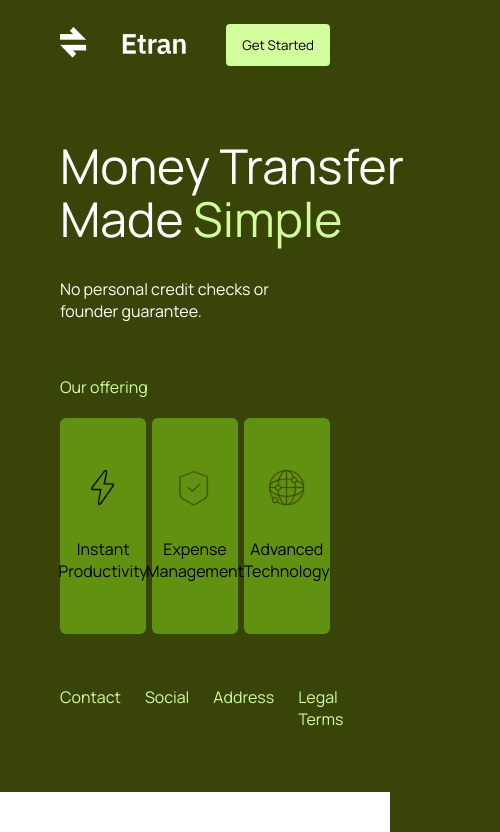
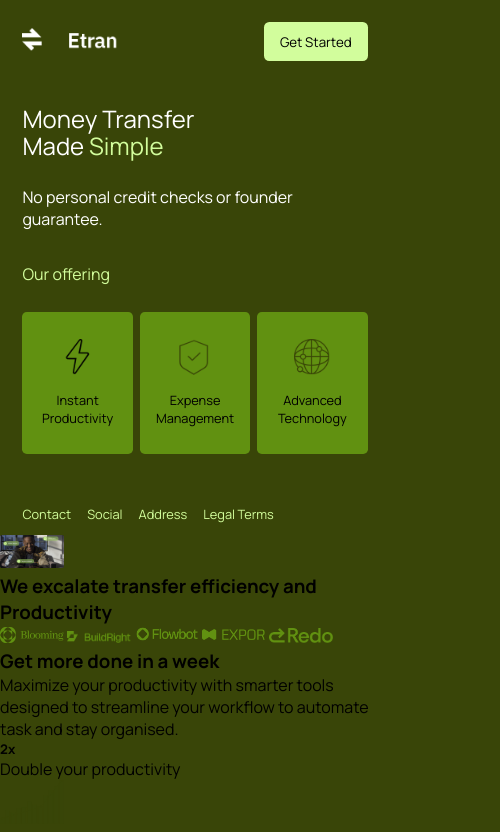
Before and after one commit to Adebayorr/Etran, a plain HTML site: page index.html in a window 390 px wide. Shown: the top 832 px of the page, 500 px wide, since content can reach past the window. Drawn offline with Linux system fonts and the light colour scheme.

Commit message:
Taking mobile-first approach to styling the page, small screen first

```diff
--- a/style.css
+++ b/style.css
@@ -7,33 +7,118 @@
     font-family: "Manrope", sans-serif;
 }
 
+
 body {
     background-color: #394508;
 }
 
 .header {
     background: #394508;
-    padding: 24px 60px;
+    padding: 1.4rem;
     display: flex;
     justify-content: space-between;
     align-items: center;
 }
 
-.logo {
-    text-decoration: none;
-}
 
 .logo--image {
-    width: 8rem;
+    width: 6rem;
 }
 
 .header_cta, .cta_btn {
     border: none;
-    padding: 12px 16px;
+    padding: 0.66rem 1rem;
     background-color: #D2FD9C;
-    border-radius: 4px;
+    border-radius: 0.33rem;
     cursor: pointer;
 }
+
+.hero {
+    padding: 1.4rem;
+    background: #394508;
+    color: #ffffff;
+}
+
+.hero-title {
+    width: 64%;
+    font-weight: 400;
+    font-size: 2.66remx;
+    letter-spacing: -2%;
+    line-height: 110.8%;
+    margin-bottom: 1.66rem;
+    text-transform: capitalize;
+}
+
+.hero-title--marked {
+    color: #D2FD9C;
+}
+
+.hero_subtitle {
+    width: 80%;
+    font-weight: 400;
+}
+
+.offerings {
+    padding: 0.7rem 1.4rem;
+    color: #D2FD9C;
+    position: relative;
+}
+
+.offerings-text {
+    margin-bottom: 1.66rem;
+}
+
+.offerings_items {
+    display: flex;
+    justify-content: space-between;
+    align-items: center;
+    width: 100%;
+    margin-bottom: 3.2rem;
+}
+
+.offerings_item {
+    background: #619111;
+    width: 32%;
+    display: flex;
+    flex-direction: column;
+    justify-content: center;
+    align-items: center;
+    padding: 1.7rem 1.4rem;
+    color: black;
+    border-radius: 0.3rem;
+}
+
+.offering_item--image {
+    width: 36px;
+    margin-bottom: 16px;
+}
+
+.offering_item--name {
+    text-align: center;
+    font-size: 0.8rem;
+}
+
+.offering_floating {
+    display: flex;
+}
+
+.offering_floating--links {
+    color: #D2FD9C;
+    text-decoration: none;
+    text-transform: capitalize;
+    margin-right: 1rem;
+    font-size: 0.8rem;
+}
+
+
+/* Reset Image: Delete later */
+
+img {
+    width: 4rem;
+}
+
+/*
+
 
 .hero {
     padding: 50px 60px 24px 60px;
@@ -96,8 +181,6 @@ body {
 }
 
 .offering_floating {
-    /* position: absolute;
-    bottom: 0; */
     display: flex;
 }
 
@@ -129,6 +212,7 @@ body {
 
 .partners {
     display: flex;
+    flex-wrap: wrap;
     justify-content: space-between;
     align-items: center;
     padding: 0 120px;
@@ -185,7 +269,6 @@ h5.getmore_card--image {
     display: inline;
     text-align: center;
     margin-bottom: 16px;
-    line-height: 200%;
 }
 
 img.getmore_card--image {
@@ -221,7 +304,6 @@ img.getmore_card--image {
 }
 
 .promo_desc {
-    /* font-size: 0.9rem; */
     color: #5d5d5d;
 }
 
@@ -251,7 +333,6 @@ img.getmore_card--image {
 .firstclass_card--container {
     width: 23%;
     text-align: center;
-    /* color: #394508; */
 }
 
 .firstclass_card {
@@ -304,12 +385,10 @@ img.getmore_card--image {
 }
 
 .etran_Logo {
-    /* align-self: flex-start; */
     width: 3rem;
 }
 
 .etran_text {
-    /* align-self: flex-end; */
     width: 5rem;
 }
 
@@ -318,9 +397,7 @@ img.getmore_card--image {
     display: block;
 }
 
-/* .footer_socials {
-    display: flex;
-} */
+
 
 .footer_contact {
     margin-bottom: 8px;
@@ -335,3 +412,5 @@ img.getmore_card--image {
 .footers_others > a {
     color: #5d5d5d;
 }
+
+ */
```
